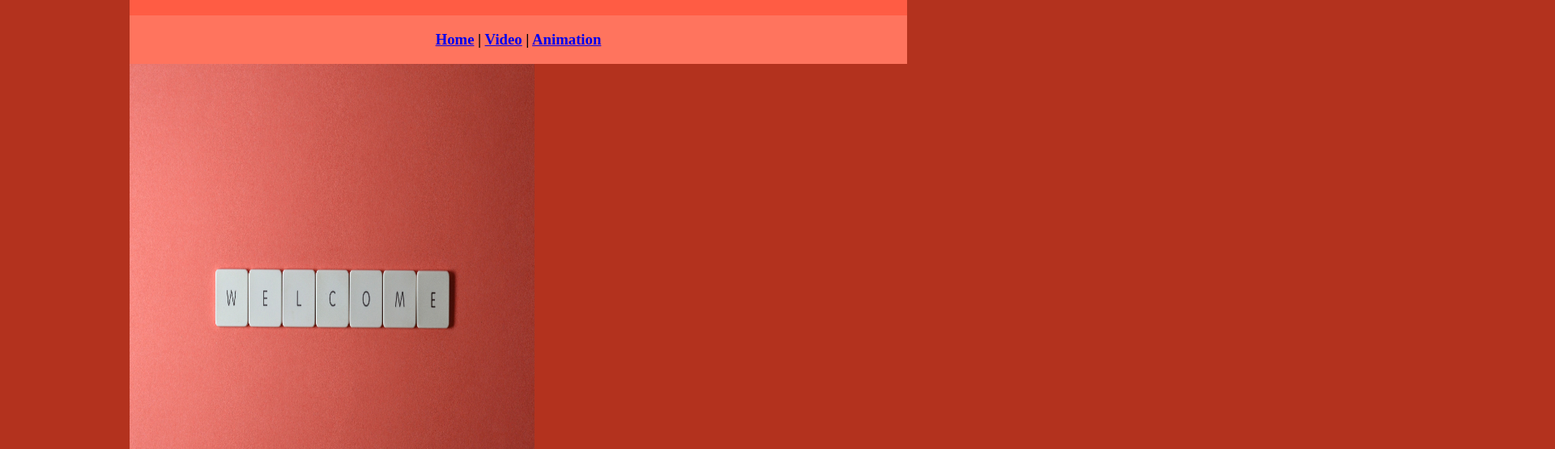
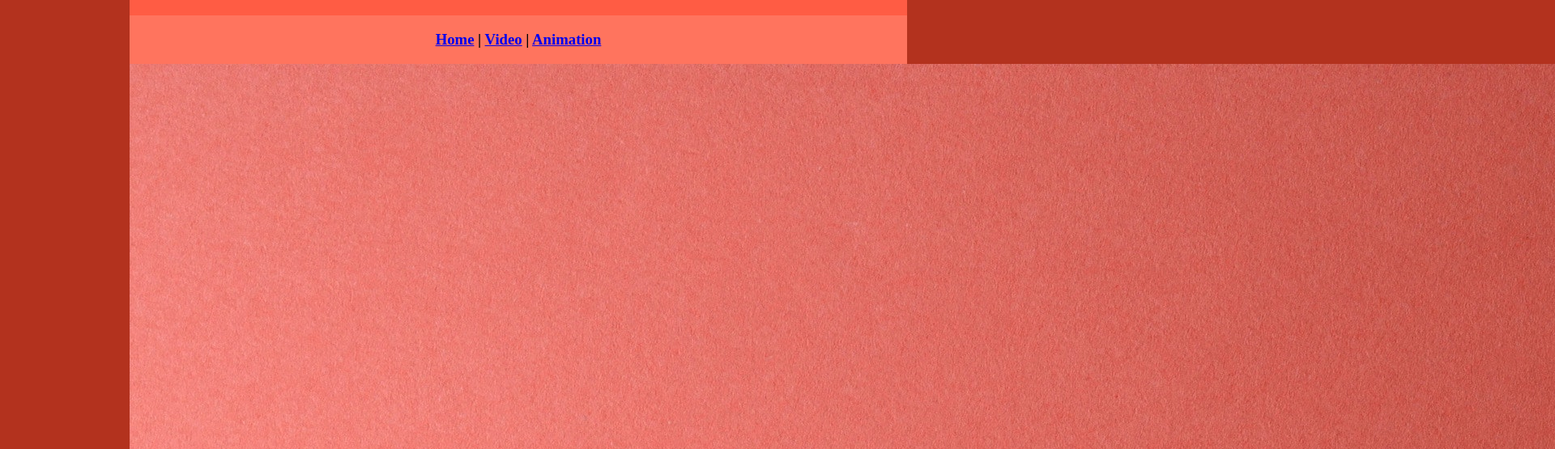
Before and after one commit to cash080/Portfolio, a plain HTML site: page index.html in a window 1280 px wide. Shown: the part 61-616 px from the top of the page at 81% size, 1920 px wide, since content can reach past the window. Drawn offline with Linux system fonts and the light colour scheme.

Commit message:
Update index.html

```diff
--- a/index.html
+++ b/index.html
@@ -14,7 +14,7 @@
   <div class="nav">
     <h3><a href="index.html">Home</a> | <a href="video/index.html">Video</a> | <a href="animation/index.html">Animation</a> </h3>
   </div>
-	<img src="pexels-miguel-á-padriñán-2882688.jpg" alt="Welcome Image" width="500" height="600">
+	<img src="pexels-miguel-á-padriñán-2882688.jpg" alt="Welcome Image">
   <div class="content">Hello World!</div>
   <div class="footer">
     <h4>About Me | Contact | Copyright 2021</h4>
```
